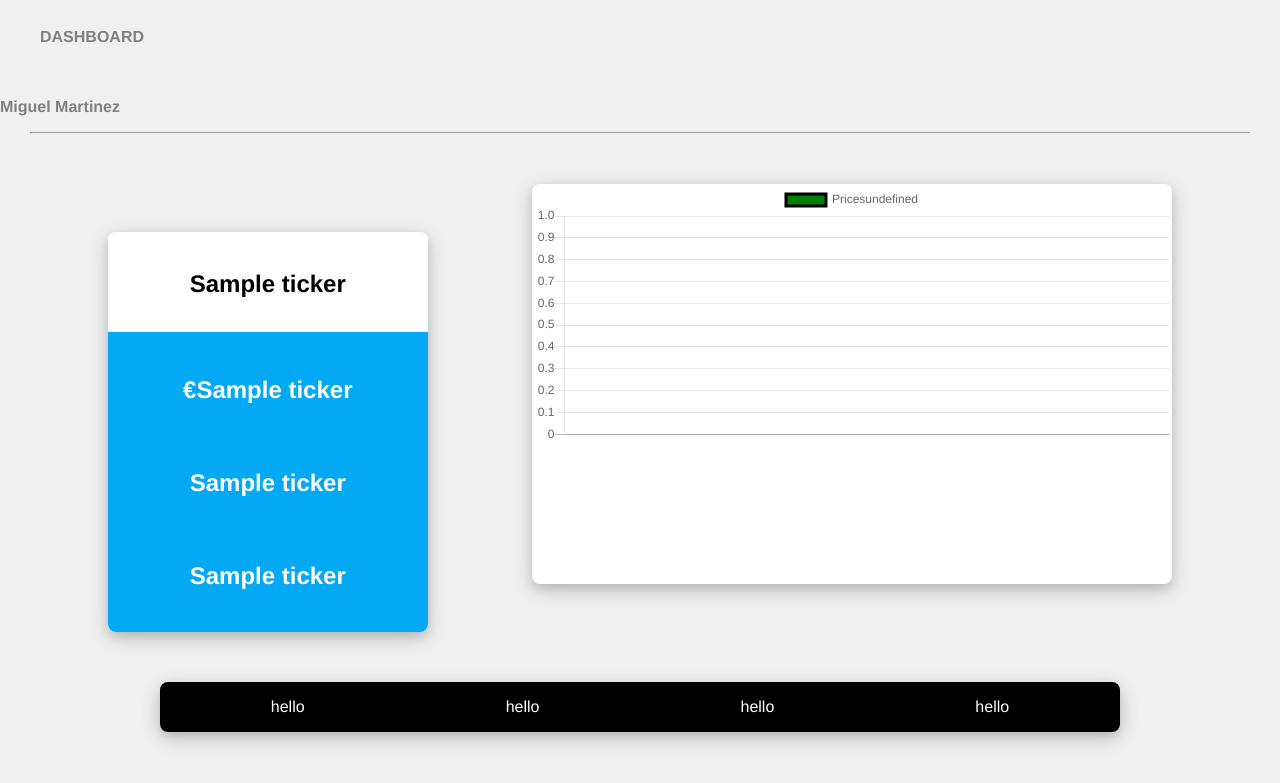
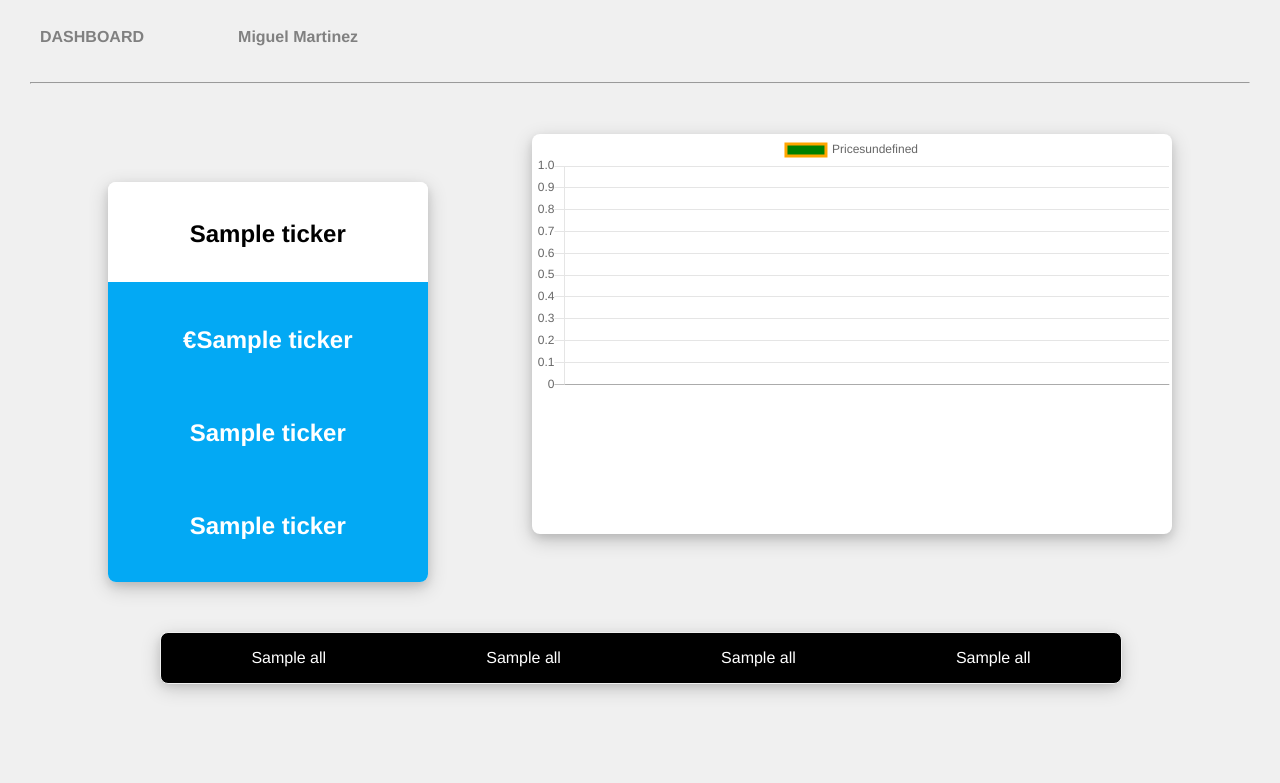
Before and after one commit to Miguelmargar/personal_practice, a Flask app: template web scrapping/templates/index.html in a window 1280 px wide. Shown: the top 783 px of the page. Run offline with Flask 2, Linux system fonts and the light colour scheme; the template is opened without the code that fills it: most values are stand-ins (such as "Sample title", 1, 10 or a date in 2020); some libraries are stand-ins or nearby versions.

Commit message:
added each ticker to html with jinja for loop

```diff
--- a/web scrapping/static/chart.js
+++ b/web scrapping/static/chart.js
@@ -28,7 +28,7 @@
     datasets: [{
         label: 'Prices' + tickerName[0],
         backgroundColor: 'green',
-        borderColor: 'black',
+        borderColor: 'orange',
         data: prices
     }]
 },
--- a/web scrapping/static/style.css
+++ b/web scrapping/static/style.css
@@ -15,9 +15,11 @@
 }
 
 .name {
-    width: 85%;
+    width: 80%;
     font-weight: 800;
     color: #808080;
+    display: inline-block;
+    padding-left: 40px;
     display: inline-block;
 }
 
@@ -37,7 +39,7 @@
 /* main ticker box---------------------------------------------------------------------*/
 
 .share {
-    	background-color: white;
+    background-color: white;
 	width: 25%;
 	height: 400px;
 	display: inline-block;
@@ -129,6 +131,7 @@
     height: 50px;
     border-radius: inherit;
     background-color: black;
+    border: 1px solid #F0F0F0;
 }
 
 .equal {
--- a/web scrapping/templates/index.html
+++ b/web scrapping/templates/index.html
@@ -19,9 +19,7 @@
     <hr>
 
     <main>
-
             <div class="share">
-
                 <div class="share_top">
                     <h2 class="tick">{{ ticker[0] }}</h2>
                 </div>
@@ -44,17 +42,17 @@
                     <script> var chartData = {{ chart_data | safe }}; var tickerName = {{ str_ticker | safe }};</script>
                     <canvas id="chart" height="125"></canvas>
                 </div>
-
             </div>
 
 	<div class="tickers">
+        {% for i in all %}
 		<div class="each">
-            <div class="equal"><p>hello</p></div>
-            <div class="equal"><p>hello</p></div>
-            <div class="equal"><p>hello</p></div>
-            <div class="equal"><p>hello</p></div>
+            <div class="equal"><p>{{ i[0] }}</p></div>
+            <div class="equal"><p>{{ i[1] }}</p></div>
+            <div class="equal"><p>{{ i[2] }}</p></div>
+            <div class="equal"><p>{{ i[3] }}</p></div>
         </div>
-
+        {% endfor %}
 	</div>
 
     </main>
```
Lines whose indentation alone changed are shown as unchanged.
